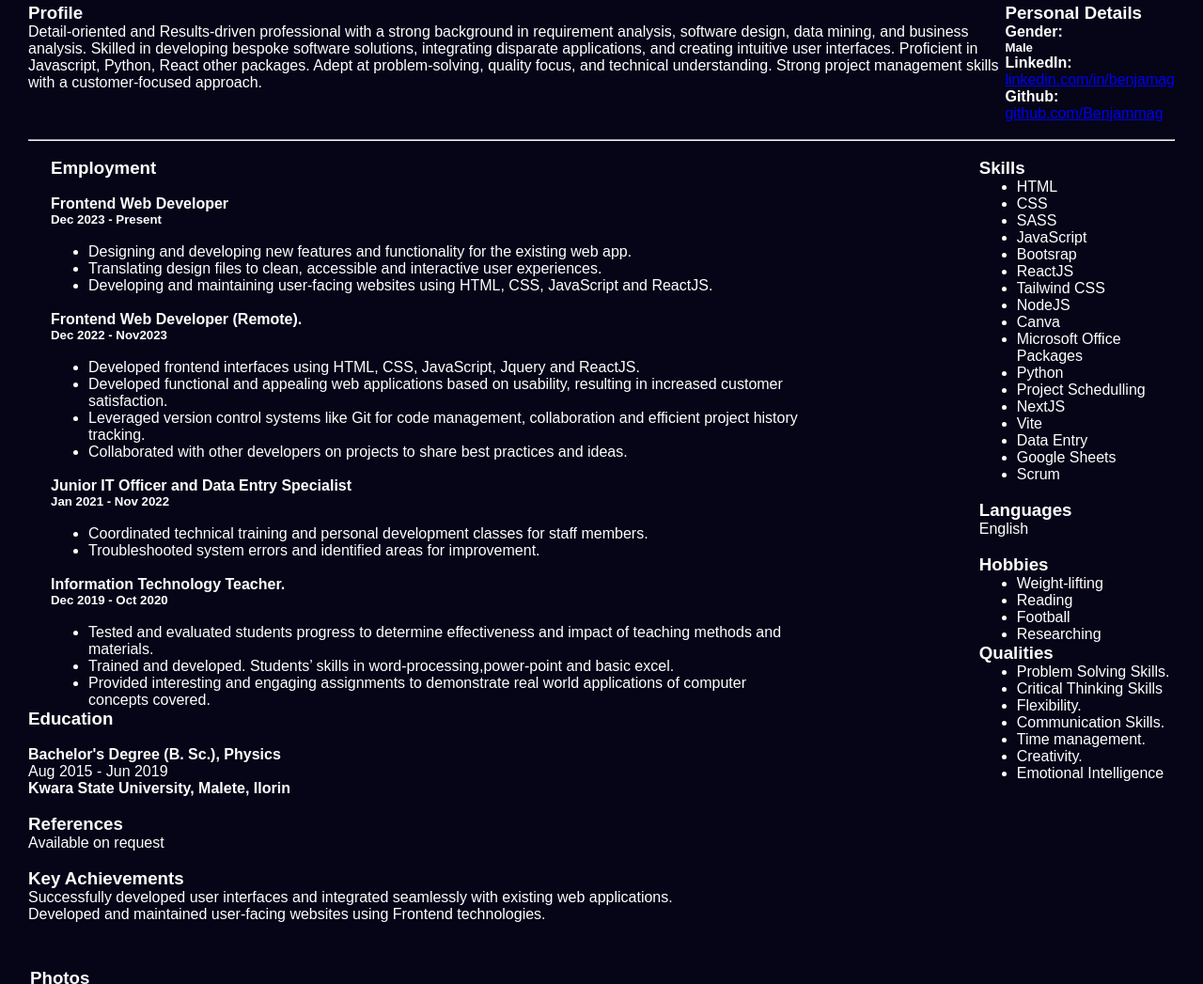
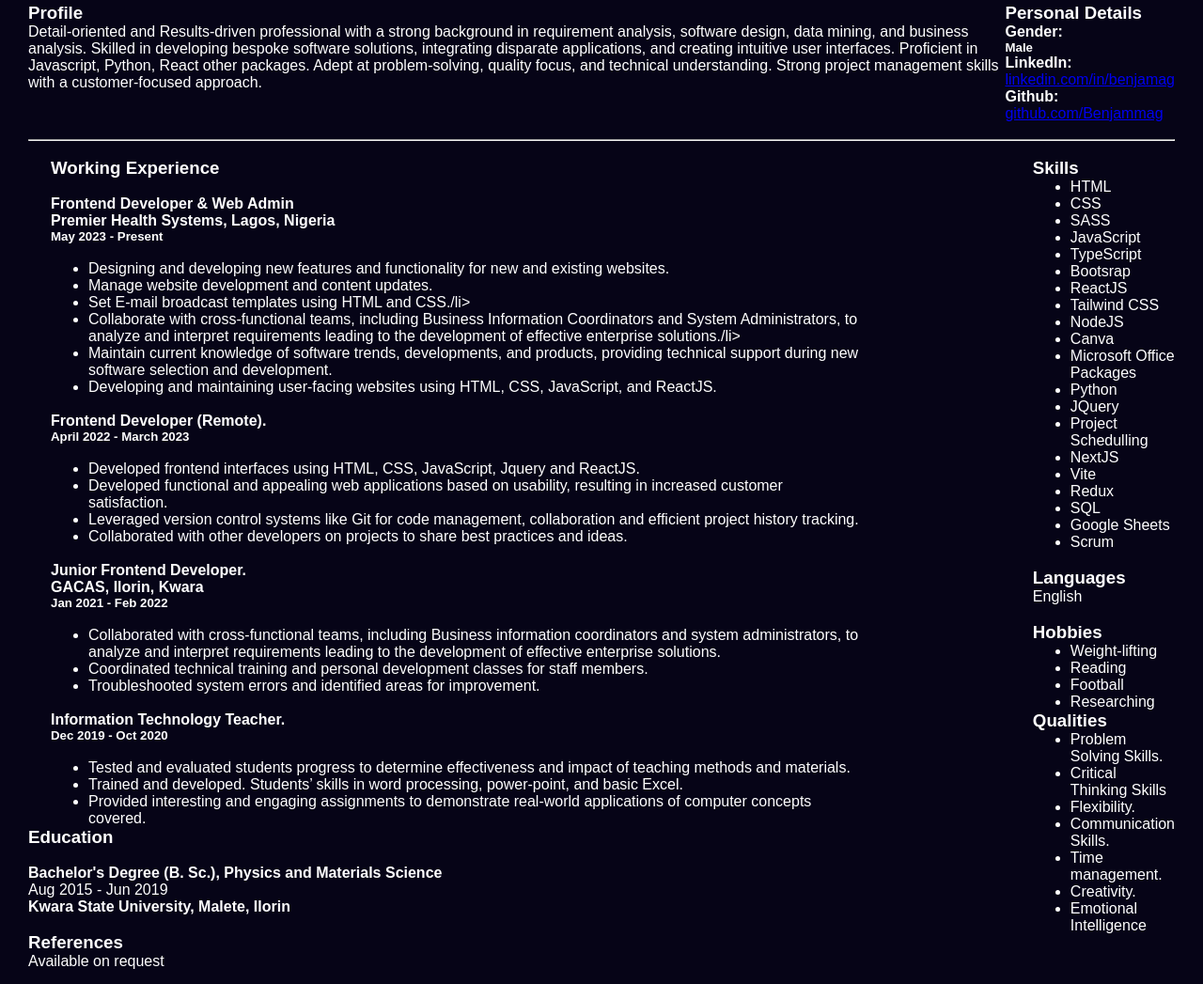
Before and after one commit to Benjammag/interview, a plain HTML site: page index.html in a window 1280 px wide. Shown: the part 244-1291 px from the top of the page at 94% size. Drawn offline with Linux system fonts and the light colour scheme.

Commit message:
Update index.html

```diff
--- a/index.html
+++ b/index.html
@@ -55,11 +55,11 @@
             </div>
             <div>
             <h4>LinkedIn:</h4>
-            <a href="https://www.linkedin.com/in/benjamag/">linkedin.com/in/benjamag</a>
+            <a target="_blank" href="https://www.linkedin.com/in/benjamag/">linkedin.com/in/benjamag</a>
             </div>
             <div>
               <h4>Github:</h4>
-              <a href="https://github.com/Benjammag">github.com/Benjammag</a>
+              <a target="_blank" href="https://github.com/Benjammag">github.com/Benjammag</a>
             </div>
           </div>
         </div>
@@ -73,26 +73,28 @@
           <div class="container">
             <div class="employment">
               <div>
-                <h3>Employment</h3>
+                <h3>Working Experience</h3>
                 <br>
                 <div>
-                  <h4>Frontend Web Developer </h4>
-                  <h5>Dec 2023 - Present</h5>
+                  <h4>Frontend Developer & Web Admin </h4>
+                  <h4>Premier Health Systems, Lagos, Nigeria</h4>
+                  <h5>May 2023 - Present</h5>
                   <br>
                   <p>
                     <ul>
-                      <li>Designing and developing new features and functionality for the
-                      existing web app.</li>
-                      <li>Translating design files to clean, accessible and interactive user
-                      experiences.</li>
-                      <li> Developing and maintaining user-facing websites using HTML, CSS, JavaScript and ReactJS.</li>
+                      <li>Designing and developing new features and functionality for new and existing websites.</li>
+                      <li>Manage website development and content updates.</li>
+                      <li>Set E-mail broadcast templates using HTML and CSS./li>
+                      <li>Collaborate with cross-functional teams, including Business Information Coordinators and System Administrators, to analyze and interpret requirements leading to the development of effective enterprise solutions./li>
+                      <li>Maintain current knowledge of software trends, developments, and products, providing technical support during new software selection and development.</li>
+                      <li>Developing and maintaining user-facing websites using HTML, CSS, JavaScript, and ReactJS.</li>
                     </ul>
                   </p>
                 </div>
                 <br>
                 <div>
-                  <h4>Frontend Web Developer (Remote).</h4>
-                  <h5>Dec 2022 - Nov2023</h5>
+                  <h4>Frontend Developer (Remote).</h4>
+                  <h5>April 2022 - March 2023</h5>
                   <br>
                   <p>
                     <ul>
@@ -100,17 +102,18 @@
                       <li>Developed functional and appealing web applications based on
                       usability, resulting in increased customer satisfaction.</li>
                       <li>Leveraged version control systems like Git for code management, collaboration and efficient project history tracking.</li>
-                      <li>Collaborated with other developers on projects to share best
-                      practices and ideas.</li>
+                      <li>Collaborated with other developers on projects to share best practices and ideas.</li>
                     </ul>
                   </p>
                 </div>
                 <br>
-                <h4>Junior IT Officer and Data Entry Specialist</h4>
-                <h5>Jan 2021 - Nov 2022</h5>
+                <h4>Junior Frontend Developer.</h4>
+                <h4>GACAS, Ilorin, Kwara</h4>
+                <h5>Jan 2021 - Feb 2022</h5>
                 <br>
                 <p>
                   <ul>
+                    <li>Collaborated with cross-functional teams, including Business information coordinators and system administrators, to analyze and interpret requirements leading to the development of effective enterprise solutions.</li>
                     <li>Coordinated technical training and personal development classes for staff members.</li>
                     <li>Troubleshooted system errors and identified areas for improvement.</li>
                   </ul>
@@ -124,9 +127,8 @@
                 <p>
                   <ul>
                     <li>Tested and evaluated students progress to determine effectiveness and impact of teaching methods and materials.</li>
-                    <li>Trained  and  developed. Students’ skills in word-processing,power-point and basic excel.</li>
-                    <li> Provided  interesting  and  engaging  assignments  to  demonstrate  real  world
-                    applications of computer  concepts  covered.</li>
+                    <li>Trained  and  developed. Students’ skills in word processing, power-point, and basic Excel.</li>
+                    <li> Provided  interesting  and  engaging  assignments  to  demonstrate  real-world applications of computer  concepts  covered.</li>
                   </ul>
                 </p>
               </div>
@@ -135,7 +137,7 @@
           <div>
             <h3>Education</h3>
             <br>
-            <h4>Bachelor's Degree (B. Sc.), Physics</h4>
+            <h4>Bachelor's Degree (B. Sc.), Physics and Materials Science</h4>
             <p>Aug 2015 - Jun 2019</p>
             <h4>Kwara State University, Malete, Ilorin</h4>
           </div>
@@ -149,10 +151,8 @@
             <h3>
               Key Achievements
             </h3>
-            <p>Successfully developed user interfaces and integrated seamlessly with existing
-              web applications.</p>
-            <p>Developed and maintained user-facing websites using Frontend
-              technologies.</p>
+            <p>Successfully developed user interfaces and integrated seamlessly with existing web applications.</p>
+            <p>Developed and maintained user-facing websites using Frontend technologies.</p>
           </div>
         </div>
           <div class="second-wrapper">
@@ -163,6 +163,7 @@
                 <li>CSS</li>
                 <li>SASS</li>
                 <li>JavaScript</li>
+                <li>TypeScript</li>
                 <li>Bootsrap</li>
                 <li>ReactJS</li>
                 <li>Tailwind CSS</li>
@@ -170,10 +171,12 @@
                 <li>Canva</li>
                 <li>Microsoft Office Packages</li>
                 <li>Python</li>
+                <li>JQuery</li>
                 <li>Project Schedulling</li>
                 <li>NextJS</li>
                 <li>Vite</li>
-                <li>Data Entry</li>
+                <li>Redux</li>
+                <li>SQL</li>
                 <li>Google Sheets</li>
                 <li>Scrum</li>
               </ul>
```
